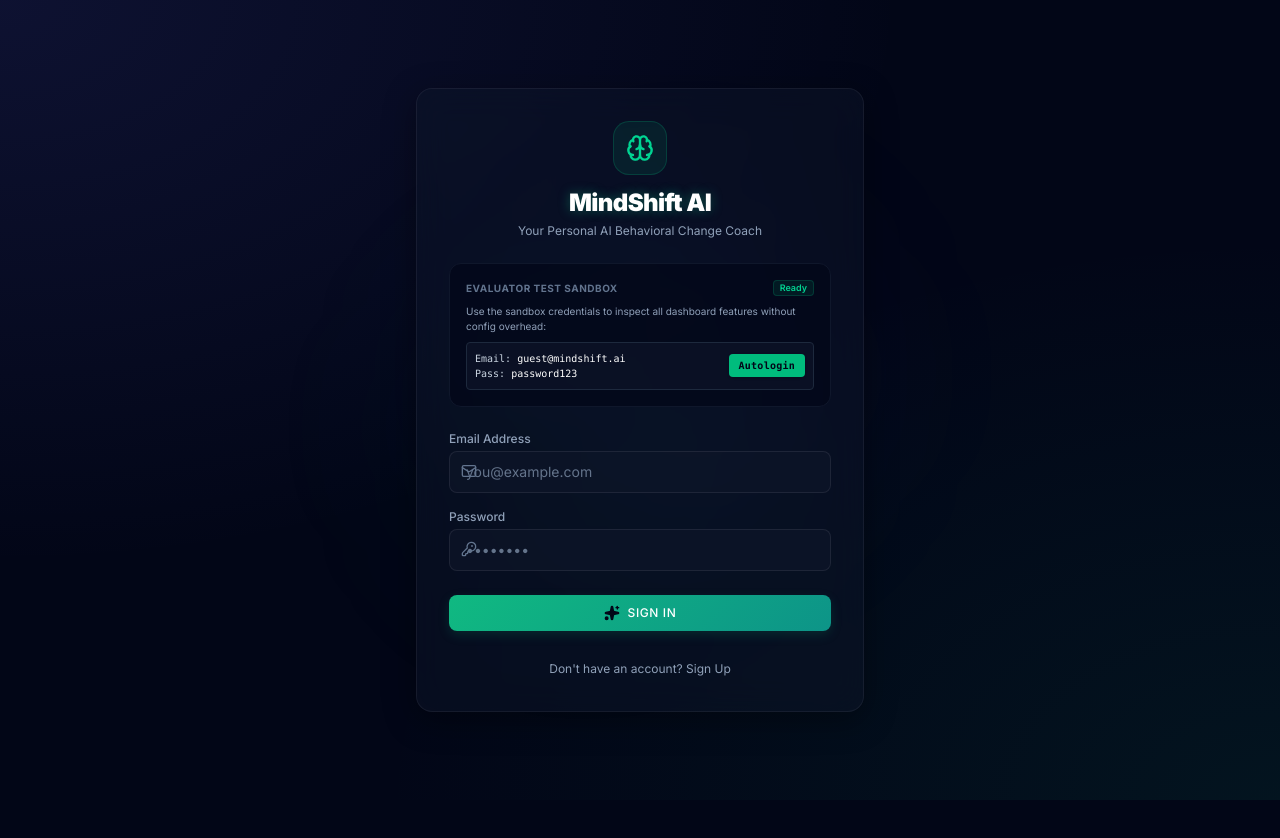
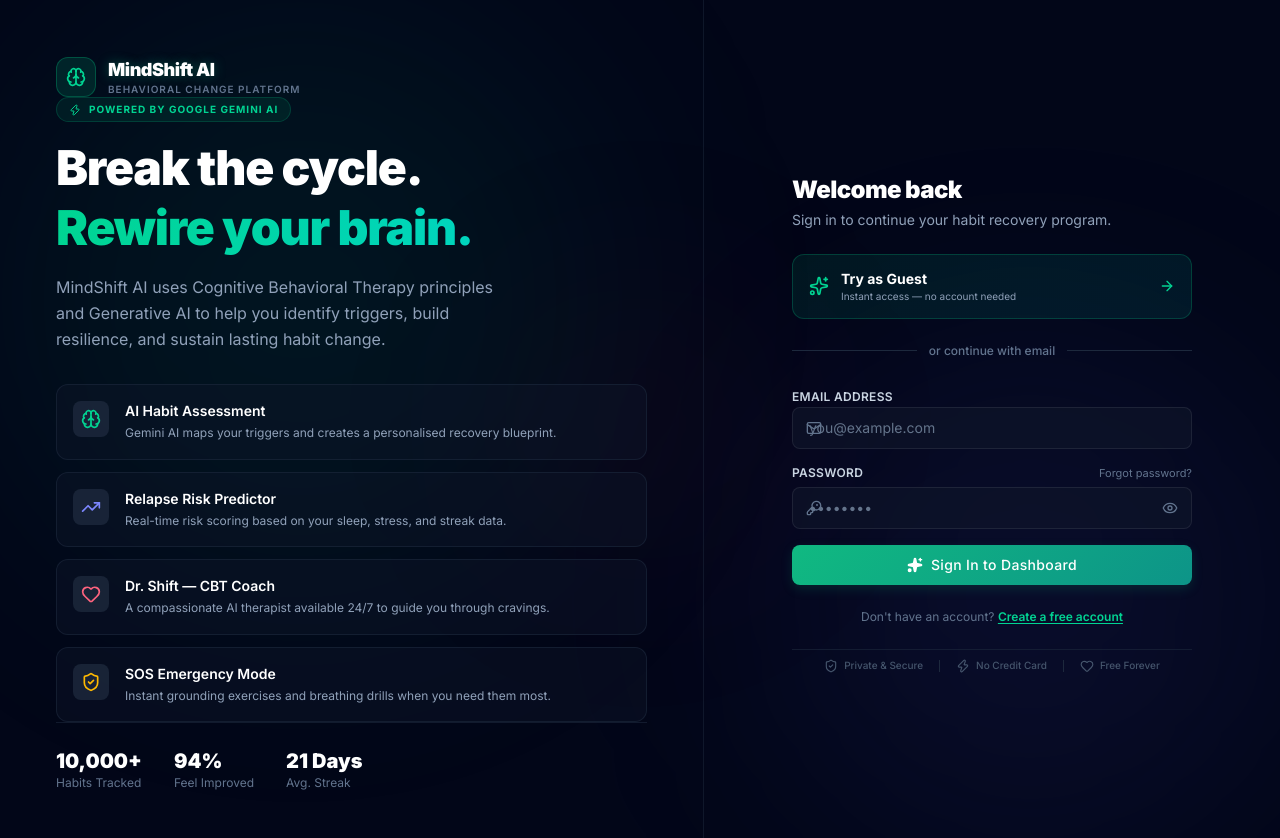
Before and after one commit to Neeraj20217/Mindshift-AI, a React (Vite) app: page / in a window 1280 px wide. Shown: the top 838 px of the page. Before the commit the page ends 800 px from the top, so only its background shows below. Built offline with nearby package versions, Linux system fonts and the light colour scheme; no server answers.

Commit message:
feat: redesign Auth page - split panel, guest login, show/hide password, trust badges, feature showcase

```diff
--- a/src/index.css
+++ b/src/index.css
@@ -188,3 +188,25 @@
 .breathing-ring {
   animation: breathingPulse 8s ease-in-out infinite;
 }
+
+/* Fade in up animation */
+@keyframes fadeInUp {
+  from {
+    opacity: 0;
+    transform: translateY(16px);
+  }
+  to {
+    opacity: 1;
+    transform: translateY(0);
+  }
+}
+
+.animate-fadeIn {
+  animation: fadeInUp 0.4s ease-out both;
+}
+
+/* Shimmer / skeleton loading */
+@keyframes shimmer {
+  0% { background-position: -200% 0; }
+  100% { background-position: 200% 0; }
+}
--- a/src/pages/Auth.tsx
+++ b/src/pages/Auth.tsx
@@ -3,7 +3,10 @@
 import { zodResolver } from '@hookform/resolvers/zod';
 import * as z from 'zod';
 import { useAuth } from '../contexts/AuthContext';
-import { Brain, Sparkles, AlertTriangle, KeyRound, Mail, User as UserIcon, Loader2 } from 'lucide-react';
+import {
+  Brain, Sparkles, AlertTriangle, KeyRound, Mail, User as UserIcon,
+  Loader2, Eye, EyeOff, Zap, ShieldCheck, TrendingUp, Heart, ArrowRight,
+} from 'lucide-react';
 
 const authSchema = z.object({
   email: z.string().email('Please enter a valid email address'),
@@ -13,23 +16,53 @@
 
 type AuthFormValues = z.infer<typeof authSchema>;
 
+// Feature highlights for the left panel
+const FEATURES = [
+  {
+    icon: <Brain className="w-5 h-5 text-emerald-400" />,
+    title: 'AI Habit Assessment',
+    desc: 'Gemini AI maps your triggers and creates a personalised recovery blueprint.',
+  },
+  {
+    icon: <TrendingUp className="w-5 h-5 text-indigo-400" />,
+    title: 'Relapse Risk Predictor',
+    desc: 'Real-time risk scoring based on your sleep, stress, and streak data.',
+  },
+  {
+    icon: <Heart className="w-5 h-5 text-rose-400" />,
+    title: 'Dr. Shift — CBT Coach',
+    desc: 'A compassionate AI therapist available 24/7 to guide you through cravings.',
+  },
+  {
+    icon: <ShieldCheck className="w-5 h-5 text-amber-400" />,
+    title: 'SOS Emergency Mode',
+    desc: 'Instant grounding exercises and breathing drills when you need them most.',
+  },
+];
+
+// Social proof ticker stats
+const STATS = [
+  { value: '10,000+', label: 'Habits Tracked' },
+  { value: '94%', label: 'Feel Improved' },
+  { value: '21 Days', label: 'Avg. Streak' },
+];
+
 export const Auth: React.FC = () => {
   const { login, signup } = useAuth();
   const [isSignUp, setIsSignUp] = useState(false);
   const [loading, setLoading] = useState(false);
   const [authError, setAuthError] = useState<string | null>(null);
+  const [showPassword, setShowPassword] = useState(false);
+  const [guestLoading, setGuestLoading] = useState(false);
 
   const {
     register,
     handleSubmit,
     formState: { errors },
+    reset,
   } = useForm<AuthFormValues>({
     resolver: zodResolver(authSchema),
-    defaultValues: {
-      email: '',
-      password: '',
-      name: '',
-    },
+    defaultValues: { email: '', password: '', name: '' },
   });
 
   const onSubmit = async (data: AuthFormValues) => {
@@ -41,159 +74,311 @@
       } else {
         await login(data.email, data.password);
       }
-    } catch (e: any) {
-      console.error(e);
-      setAuthError(e.message || 'Authentication failed. Please verify credentials.');
+    } catch (e: unknown) {
+      const msg = e instanceof Error ? e.message : 'Authentication failed. Please verify credentials.';
+      setAuthError(msg);
     } finally {
       setLoading(false);
     }
   };
 
-  const handleUseDemoCreds = async () => {
-    setLoading(true);
+  const handleGuestLogin = async () => {
+    setGuestLoading(true);
     setAuthError(null);
     try {
       await login('guest@mindshift.ai', 'password123');
-    } catch (e: any) {
-      setAuthError(e.message || 'Demo login failed.');
+    } catch (e: unknown) {
+      const msg = e instanceof Error ? e.message : 'Guest login failed.';
+      setAuthError(msg);
     } finally {
-      setLoading(false);
+      setGuestLoading(false);
     }
   };
 
+  const handleToggleMode = () => {
+    setIsSignUp((v) => !v);
+    setAuthError(null);
+    reset();
+  };
+
   return (
-    <div className="min-h-screen flex items-center justify-center p-4 relative">
-      {/* Background blobs */}
-      <div className="absolute top-1/3 left-1/3 w-80 h-80 bg-emerald-500/5 rounded-full blur-[90px] pointer-events-none" />
-      <div className="absolute bottom-1/3 right-1/3 w-80 h-80 bg-indigo-500/5 rounded-full blur-[90px] pointer-events-none" />
+    <div className="min-h-screen flex relative overflow-hidden">
+      {/* ── Ambient Background ── */}
+      <div className="absolute inset-0 bg-slate-950" />
+      <div className="absolute top-0 left-0 w-[600px] h-[600px] bg-emerald-500/8 rounded-full blur-[120px] pointer-events-none" />
+      <div className="absolute bottom-0 right-0 w-[500px] h-[500px] bg-indigo-500/8 rounded-full blur-[120px] pointer-events-none" />
+      <div className="absolute top-1/2 left-1/2 -translate-x-1/2 -translate-y-1/2 w-[300px] h-[300px] bg-rose-500/4 rounded-full blur-[100px] pointer-events-none" />
 
-      <div className="w-full max-w-md glass-panel p-8 rounded-2xl relative z-10 border border-slate-800">
+      {/* ═══════════════════════════════════════════
+          LEFT PANEL — Feature Showcase (hidden on mobile)
+      ═══════════════════════════════════════════ */}
+      <div className="hidden lg:flex lg:w-[55%] flex-col justify-between p-14 relative z-10 border-r border-slate-800/50">
 
-        {/* Brand Brand */}
-        <div className="text-center mb-6">
-          <div className="inline-flex items-center justify-center p-3 bg-emerald-500/10 text-emerald-400 rounded-2xl mb-3 border border-emerald-500/20">
-            <Brain className="w-7 h-7" />
+        {/* Brand header */}
+        <div className="flex items-center gap-3">
+          <div className="w-10 h-10 rounded-xl bg-emerald-500/15 border border-emerald-500/30 flex items-center justify-center">
+            <Brain className="w-5 h-5 text-emerald-400" />
           </div>
-          <h1 className="text-2xl font-black tracking-tight text-white text-glow-emerald">
-            MindShift AI
-          </h1>
-          <p className="text-xs text-slate-400 mt-1">Your Personal AI Behavioral Change Coach</p>
-        </div>
-
-        {/* Demo Credentials Box */}
-        <div className="bg-slate-950/70 border border-slate-900 rounded-xl p-4 mb-6 space-y-2">
-          <div className="flex justify-between items-center">
-            <span className="text-[10px] text-slate-500 font-bold uppercase tracking-wider">
-              Evaluator Test Sandbox
-            </span>
-            <span className="text-[9px] font-semibold text-emerald-400 bg-emerald-500/10 border border-emerald-500/20 px-1.5 py-0.2 rounded">
-              Ready
-            </span>
-          </div>
-          <p className="text-[10px] text-slate-400 leading-normal">
-            Use the sandbox credentials to inspect all dashboard features without config overhead:
-          </p>
-          <div className="text-[10px] font-mono text-slate-300 bg-slate-900/60 p-2 rounded border border-slate-800 flex justify-between items-center">
           <div>
-              Email: <span className="text-white">guest@mindshift.ai</span><br/>
-              Pass: <span className="text-white">password123</span>
-            </div>
-            <button
-              onClick={handleUseDemoCreds}
-              disabled={loading}
-              className="bg-emerald-500 hover:bg-emerald-600 text-slate-950 px-2.5 py-1 rounded text-[10px] font-bold tracking-wide shadow transition-colors"
-            >
-              Autologin
-            </button>
+            <span className="font-black text-white text-lg tracking-tight text-glow-emerald">MindShift AI</span>
+            <span className="block text-[10px] text-slate-500 uppercase tracking-widest font-semibold -mt-0.5">Behavioral Change Platform</span>
           </div>
         </div>
 
-        {/* Sign In/Up Form */}
+        {/* Hero headline */}
+        <div className="space-y-8">
+          <div className="space-y-4">
+            <div className="inline-flex items-center gap-2 bg-emerald-500/10 border border-emerald-500/20 rounded-full px-3 py-1">
+              <Zap className="w-3 h-3 text-emerald-400" />
+              <span className="text-[10px] text-emerald-400 font-bold uppercase tracking-widest">Powered by Google Gemini AI</span>
+            </div>
+            <h2 className="text-5xl font-black text-white leading-tight tracking-tight">
+              Break the cycle.<br />
+              <span className="text-transparent bg-clip-text bg-gradient-to-r from-emerald-400 to-teal-400">
+                Rewire your brain.
+              </span>
+            </h2>
+            <p className="text-slate-400 text-base leading-relaxed max-w-md">
+              MindShift AI uses Cognitive Behavioral Therapy principles and Generative AI to help you
+              identify triggers, build resilience, and sustain lasting habit change.
+            </p>
+          </div>
+
+          {/* Feature cards */}
+          <div className="grid grid-cols-1 gap-3">
+            {FEATURES.map((f) => (
+              <div
+                key={f.title}
+                className="flex items-start gap-4 p-4 rounded-xl bg-slate-900/40 border border-slate-800/60 hover:border-slate-700/60 transition-all duration-200 group"
+              >
+                <div className="w-9 h-9 rounded-lg bg-slate-800/80 flex items-center justify-center flex-shrink-0 group-hover:scale-110 transition-transform duration-200">
+                  {f.icon}
+                </div>
+                <div>
+                  <h4 className="text-sm font-semibold text-white">{f.title}</h4>
+                  <p className="text-xs text-slate-400 mt-0.5 leading-relaxed">{f.desc}</p>
+                </div>
+              </div>
+            ))}
+          </div>
+        </div>
+
+        {/* Stats bar */}
+        <div className="flex items-center gap-8 pt-6 border-t border-slate-800/60">
+          {STATS.map((s) => (
+            <div key={s.label}>
+              <div className="text-xl font-black text-white">{s.value}</div>
+              <div className="text-xs text-slate-500">{s.label}</div>
+            </div>
+          ))}
+        </div>
+      </div>
+
+      {/* ═══════════════════════════════════════════
+          RIGHT PANEL — Auth Form
+      ═══════════════════════════════════════════ */}
+      <div className="flex-1 flex flex-col items-center justify-center p-6 lg:p-12 relative z-10">
+
+        {/* Mobile brand (shown only on small screens) */}
+        <div className="lg:hidden flex items-center gap-2 mb-8">
+          <div className="w-9 h-9 rounded-xl bg-emerald-500/15 border border-emerald-500/30 flex items-center justify-center">
+            <Brain className="w-5 h-5 text-emerald-400" />
+          </div>
+          <span className="font-black text-white text-lg text-glow-emerald">MindShift AI</span>
+        </div>
+
+        <div className="w-full max-w-[400px] space-y-6">
+
+          {/* Card header */}
+          <div className="space-y-1">
+            <h1 className="text-2xl font-black text-white tracking-tight">
+              {isSignUp ? 'Create your account' : 'Welcome back'}
+            </h1>
+            <p className="text-sm text-slate-400">
+              {isSignUp
+                ? 'Start your recovery journey in under 2 minutes.'
+                : 'Sign in to continue your habit recovery program.'}
+            </p>
+          </div>
+
+          {/* ── Guest / Demo Login ── */}
+          <button
+            onClick={handleGuestLogin}
+            disabled={guestLoading || loading}
+            className="w-full flex items-center justify-between px-4 py-3.5 rounded-xl bg-gradient-to-r from-emerald-500/10 to-teal-500/10 border border-emerald-500/25 hover:border-emerald-500/50 hover:from-emerald-500/15 hover:to-teal-500/15 transition-all duration-200 group"
+          >
+            <div className="flex items-center gap-3">
+              {guestLoading
+                ? <Loader2 className="w-5 h-5 text-emerald-400 animate-spin" />
+                : <Sparkles className="w-5 h-5 text-emerald-400 group-hover:scale-110 transition-transform" />
+              }
+              <div className="text-left">
+                <span className="block text-sm font-bold text-white">Try as Guest</span>
+                <span className="block text-[10px] text-slate-400">Instant access — no account needed</span>
+              </div>
+            </div>
+            <ArrowRight className="w-4 h-4 text-emerald-400 group-hover:translate-x-1 transition-transform" />
+          </button>
+
+          {/* Divider */}
+          <div className="flex items-center gap-3">
+            <div className="flex-1 h-px bg-slate-800" />
+            <span className="text-xs text-slate-500 font-medium">or continue with email</span>
+            <div className="flex-1 h-px bg-slate-800" />
+          </div>
+
+          {/* ── Form ── */}
           <form onSubmit={handleSubmit(onSubmit)} className="space-y-4">
+
+            {/* Name field (sign up only) */}
             {isSignUp && (
-            <div className="flex flex-col gap-1">
-              <label className="text-xs text-slate-400 font-medium">Name</label>
+              <div className="space-y-1.5">
+                <label className="text-xs font-semibold text-slate-300 uppercase tracking-wide">
+                  Full Name
+                </label>
                 <div className="relative">
-                <UserIcon className="absolute left-3 top-3 w-4 h-4 text-slate-500" />
+                  <UserIcon className="absolute left-3.5 top-1/2 -translate-y-1/2 w-4 h-4 text-slate-500 pointer-events-none" />
                   <input
+                    id="auth-name"
                     type="text"
-                  placeholder="John Doe"
-                  className="glass-input pl-10 w-full text-sm py-2"
+                    placeholder="e.g. Alex Johnson"
+                    autoComplete="name"
+                    className="glass-input pl-10 w-full text-sm"
                     {...register('name')}
-                  required
                   />
                 </div>
               </div>
             )}
 
-          <div className="flex flex-col gap-1">
-            <label className="text-xs text-slate-400 font-medium">Email Address</label>
+            {/* Email */}
+            <div className="space-y-1.5">
+              <label className="text-xs font-semibold text-slate-300 uppercase tracking-wide">
+                Email Address
+              </label>
               <div className="relative">
-              <Mail className="absolute left-3 top-3 w-4 h-4 text-slate-500" />
+                <Mail className="absolute left-3.5 top-1/2 -translate-y-1/2 w-4 h-4 text-slate-500 pointer-events-none" />
                 <input
+                  id="auth-email"
                   type="email"
                   placeholder="you@example.com"
-                className="glass-input pl-10 w-full text-sm py-2"
+                  autoComplete={isSignUp ? 'email' : 'username'}
+                  className="glass-input pl-10 w-full text-sm"
                   {...register('email')}
-                required
                 />
               </div>
               {errors.email && (
-              <span className="text-[10px] text-rose-400">{errors.email.message}</span>
+                <span className="text-[11px] text-rose-400 flex items-center gap-1">
+                  <AlertTriangle className="w-3 h-3" /> {errors.email.message}
+                </span>
               )}
             </div>
 
-          <div className="flex flex-col gap-1">
-            <label className="text-xs text-slate-400 font-medium">Password</label>
+            {/* Password */}
+            <div className="space-y-1.5">
+              <div className="flex items-center justify-between">
+                <label className="text-xs font-semibold text-slate-300 uppercase tracking-wide">
+                  Password
+                </label>
+                {!isSignUp && (
+                  <button
+                    type="button"
+                    onClick={() => setAuthError('Password reset: use the "Forgot password" flow in Firebase or re-register.')}
+                    className="text-[11px] text-slate-500 hover:text-emerald-400 transition-colors"
+                  >
+                    Forgot password?
+                  </button>
+                )}
+              </div>
               <div className="relative">
-              <KeyRound className="absolute left-3 top-3 w-4 h-4 text-slate-500" />
+                <KeyRound className="absolute left-3.5 top-1/2 -translate-y-1/2 w-4 h-4 text-slate-500 pointer-events-none" />
                 <input
-                type="password"
+                  id="auth-password"
+                  type={showPassword ? 'text' : 'password'}
                   placeholder="••••••••"
-                className="glass-input pl-10 w-full text-sm py-2"
+                  autoComplete={isSignUp ? 'new-password' : 'current-password'}
+                  className="glass-input pl-10 pr-10 w-full text-sm"
                   {...register('password')}
-                required
                 />
+                <button
+                  type="button"
+                  onClick={() => setShowPassword((v) => !v)}
+                  className="absolute right-3.5 top-1/2 -translate-y-1/2 text-slate-500 hover:text-slate-300 transition-colors"
+                  aria-label={showPassword ? 'Hide password' : 'Show password'}
+                >
+                  {showPassword
+                    ? <EyeOff className="w-4 h-4" />
+                    : <Eye className="w-4 h-4" />
+                  }
+                </button>
               </div>
               {errors.password && (
-              <span className="text-[10px] text-rose-400">{errors.password.message}</span>
+                <span className="text-[11px] text-rose-400 flex items-center gap-1">
+                  <AlertTriangle className="w-3 h-3" /> {errors.password.message}
+                </span>
+              )}
+              {isSignUp && (
+                <p className="text-[10px] text-slate-500">Minimum 6 characters.</p>
               )}
             </div>
 
+            {/* Error banner */}
             {authError && (
-            <div className="bg-rose-500/10 border border-rose-500/20 text-rose-400 text-xs p-3 rounded-lg flex items-start gap-2">
+              <div className="bg-rose-500/10 border border-rose-500/20 text-rose-400 text-xs p-3.5 rounded-xl flex items-start gap-2.5">
                 <AlertTriangle className="w-4 h-4 flex-shrink-0 mt-0.5" />
                 <span>{authError}</span>
               </div>
             )}
 
+            {/* Submit */}
             <button
+              id="auth-submit"
               type="submit"
               disabled={loading}
-            className="w-full glass-button-primary text-xs py-3 font-extrabold tracking-wider uppercase flex items-center justify-center gap-2 mt-6"
+              className="w-full glass-button-primary py-3 text-sm font-bold tracking-wide flex items-center justify-center gap-2 mt-2"
             >
               {loading ? (
-              <Loader2 className="w-4 h-4 animate-spin text-slate-950" />
+                <Loader2 className="w-4 h-4 animate-spin" />
               ) : (
                 <>
-                <Sparkles className="w-4 h-4 text-slate-950 fill-slate-950" />
-                {isSignUp ? 'Create Account' : 'Sign In'}
+                  <Sparkles className="w-4 h-4 fill-white" />
+                  {isSignUp ? 'Create Account & Begin' : 'Sign In to Dashboard'}
                 </>
               )}
             </button>
           </form>
 
-        {/* Toggle link */}
-        <div className="text-center mt-6">
+          {/* Toggle sign in / sign up */}
+          <p className="text-center text-xs text-slate-500">
+            {isSignUp ? 'Already have an account?' : "Don't have an account?"}{' '}
             <button
-            onClick={() => setIsSignUp(!isSignUp)}
-            className="text-xs text-slate-400 hover:text-emerald-400 transition-colors"
+              onClick={handleToggleMode}
+              className="text-emerald-400 font-semibold hover:text-emerald-300 transition-colors underline underline-offset-2"
             >
-            {isSignUp ? 'Already have an account? Sign In' : "Don't have an account? Sign Up"}
+              {isSignUp ? 'Sign In' : 'Create a free account'}
             </button>
+          </p>
+
+          {/* Trust badges */}
+          <div className="flex items-center justify-center gap-4 pt-2 border-t border-slate-800/60">
+            <div className="flex items-center gap-1.5 text-slate-600">
+              <ShieldCheck className="w-3.5 h-3.5" />
+              <span className="text-[10px] font-medium">Private & Secure</span>
+            </div>
+            <div className="w-px h-3 bg-slate-800" />
+            <div className="flex items-center gap-1.5 text-slate-600">
+              <Zap className="w-3.5 h-3.5" />
+              <span className="text-[10px] font-medium">No Credit Card</span>
+            </div>
+            <div className="w-px h-3 bg-slate-800" />
+            <div className="flex items-center gap-1.5 text-slate-600">
+              <Heart className="w-3.5 h-3.5" />
+              <span className="text-[10px] font-medium">Free Forever</span>
+            </div>
+          </div>
         </div>
       </div>
     </div>
   );
 };
+
 export default Auth;
```
Also changed, not shown: src/contexts/AuthContext.tsx (+16 -29 lines). Lines whose indentation alone changed are shown as unchanged.
